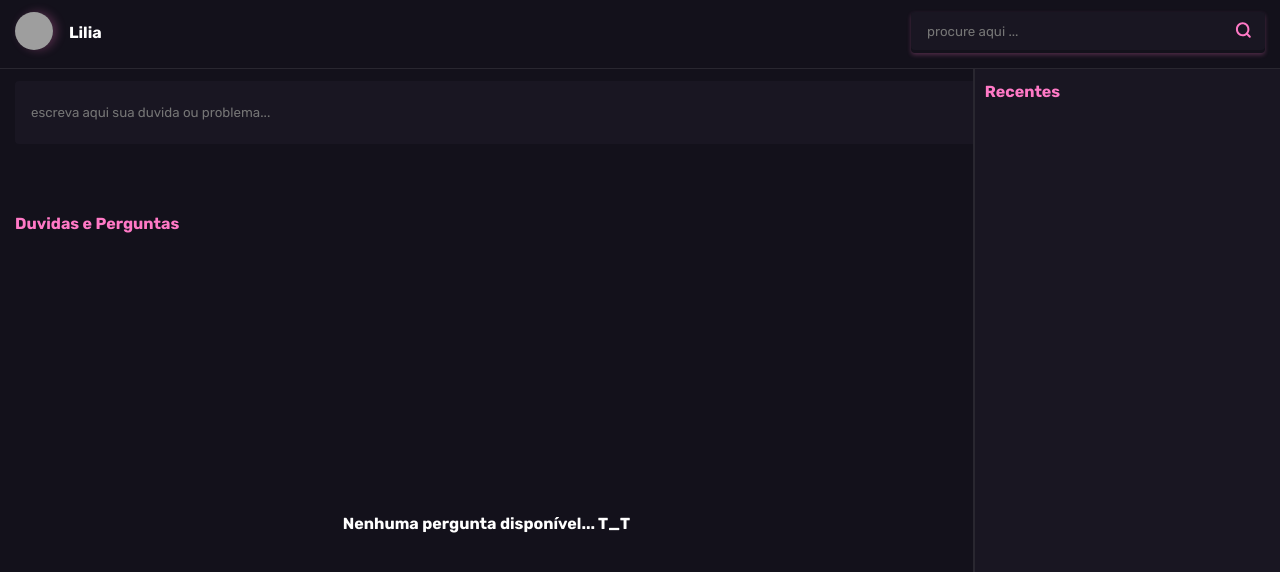
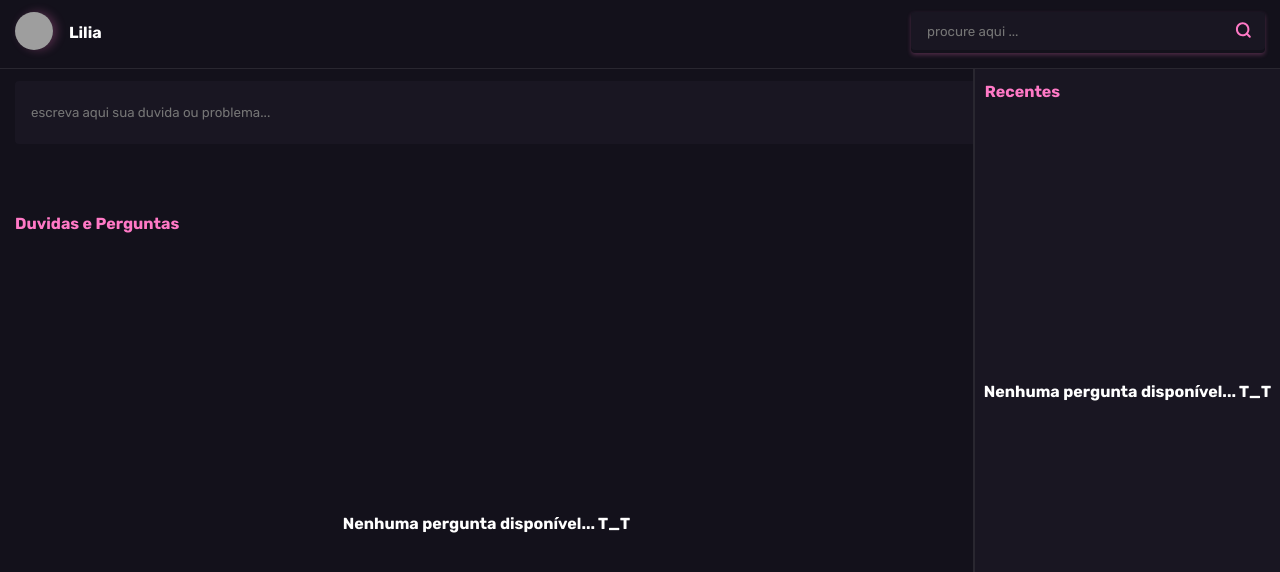
Before and after one commit to byte-serido/trainign-devs-byte, a Vue app in the folder src/frontend/ketlly/tarefa1/: page / in a window 1280 px wide. Shown: the top 572 px of the page. Built offline with nearby package versions, Linux system fonts and the light colour scheme; grey boxes are pictures that could not be loaded.

Commit message:
feat: adicioanndo perguntas recentes e importando o component #24

```diff
--- a/src/frontend/ketlly/tarefa1/src/App.vue
+++ b/src/frontend/ketlly/tarefa1/src/App.vue
@@ -9,7 +9,8 @@
       </ul>
     </nav>
     <div id="pesquisa">
-      <input type="text" placeholder="procure aqui ..." class="fontTexto"><button><img src="./assets/img/Shapebuscar.svg" alt=""></button>
+      <input type="text" placeholder="procure aqui ..." class="fontTexto"><button><img src="./assets/img/Shapebuscar.svg"
+          alt=""></button>
     </div>
   </header>
   <main>
@@ -20,9 +21,18 @@
       </div>
       <h2 class="title">Duvidas e Perguntas</h2>
       <Duvida v-if="isComponent"></Duvida>
-      <div v-else class="semComentario"><p >Nenhuma pergunta disponível... T_T</p></div>
+      <div v-else class="semComentario">
+        <p>Nenhuma pergunta disponível... T_T</p>
+      </div>
     </div>
-    <div id="lateral_edit" class="edit"><h2 class="title">Recentes</h2></div>
+    <div id="lateral_edit" class="edit">
+      <h2 class="title">Recentes</h2>
+      <Recente v-if="isComponent"></Recente>
+      <div v-else class="semComentario">
+        <p>Nenhuma pergunta disponível... T_T</p>
+      </div>
+    </div>
+
   </main>
   <footer>
   </footer>
@@ -30,12 +40,13 @@
 
 <script>
 import Duvida from "@/components/DuvidaPergunda.vue"
+import Recente from "@/components/MyRecente.vue"
 export default {
   components: {
-    Duvida
+    Duvida, Recente,
   },
-  data(){
-    return{
+  data() {
+    return {
       isComponent: false,
     }
   },
```
